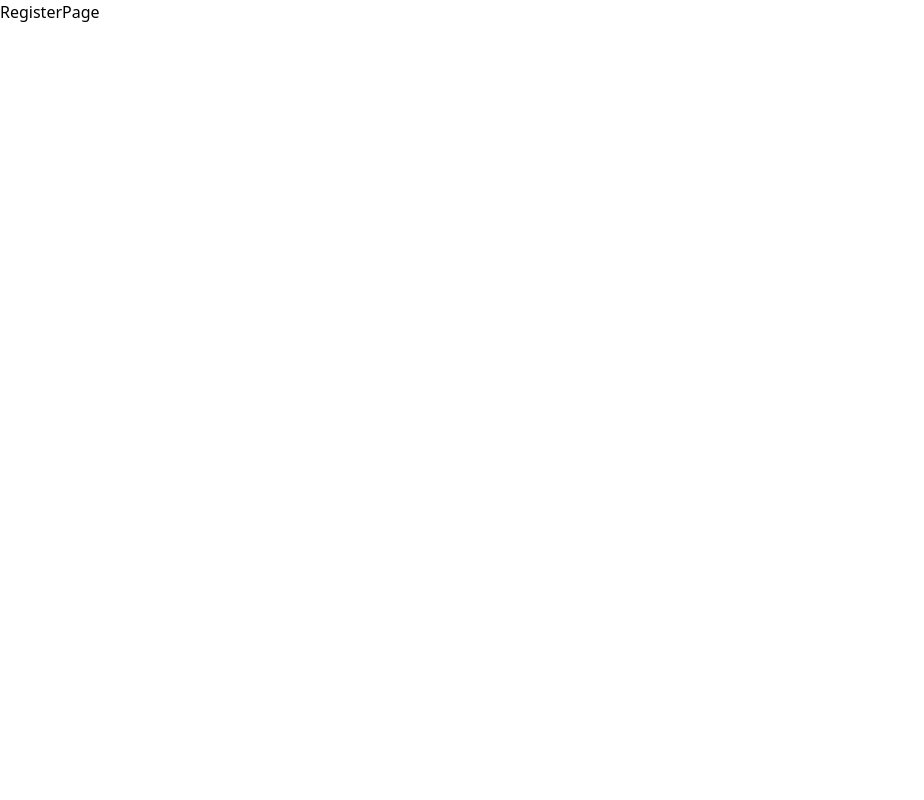
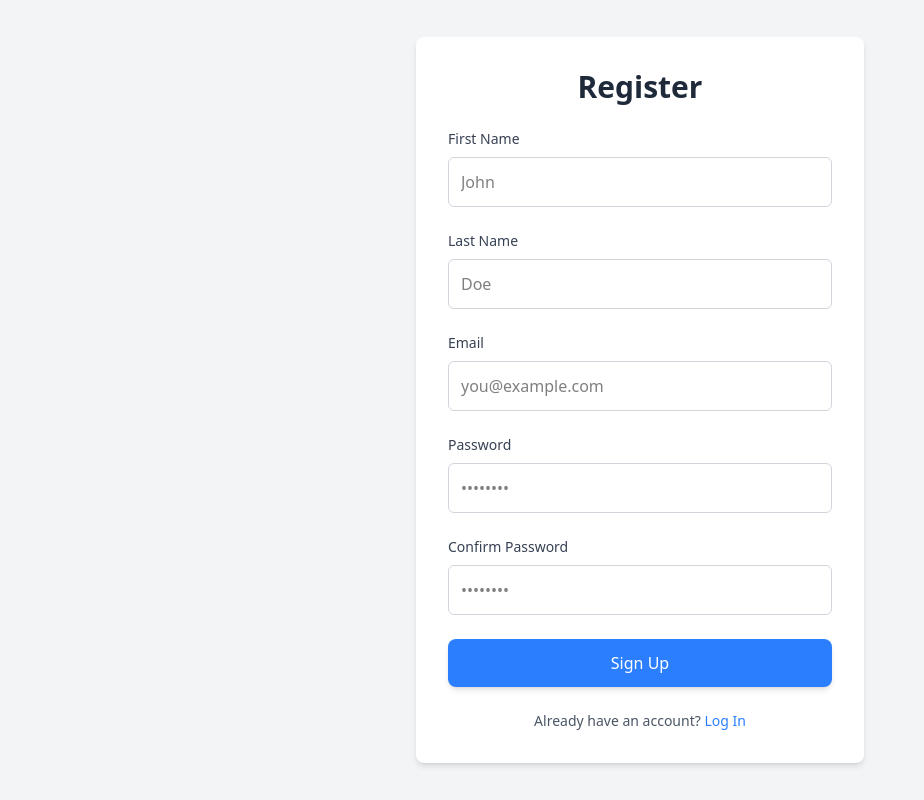
Before and after one commit to Arjunhg/all-about-nextjs, a Next.js app: page /05.SkipRoute/register in a window 1280 px wide. Shown: the whole page, without its empty margins (0-924 px from the left). Built offline with nearby package versions, Linux system fonts and the light colour scheme.

Commit message:
(update): Complete login and register component

```diff
--- a/src/app/05.SkipRoute/(auth)/login/page.tsx
+++ b/src/app/05.SkipRoute/(auth)/login/page.tsx
@@ -1,6 +1,63 @@
+"use client";
 
-const LoginPage = () => {
-  return <div>LoginPage</div>;
+const Login = () => {
+  return (
+    <div className="flex items-center justify-center min-h-screen bg-gray-100 p-6">
+      <div className="bg-white p-8 rounded-lg shadow-md w-full max-w-sm">
+        <h1 className="text-3xl font-bold text-center text-gray-800 mb-6">
+          Login
+        </h1>
+
+        <form className="space-y-6">
+          <div>
+            <label
+              htmlFor="email"
+              className="block text-sm font-medium text-gray-700"
+            >
+              Email
+            </label>
+            <input
+              type="email"
+              id="email"
+              className="w-full p-3 mt-2 border border-gray-300 rounded-md focus:outline-none focus:ring-2 focus:ring-blue-500"
+              placeholder="you@example.com"
+            />
+          </div>
+
+          <div>
+            <label
+              htmlFor="password"
+              className="block text-sm font-medium text-gray-700"
+            >
+              Password
+            </label>
+            <input
+              type="password"
+              id="password"
+              className="w-full p-3 mt-2 border border-gray-300 rounded-md focus:outline-none focus:ring-2 focus:ring-blue-500"
+              placeholder="••••••••"
+            />
+          </div>
+
+          <button
+            type="submit"
+            className="w-full py-3 bg-blue-500 text-white rounded-lg shadow-md hover:bg-blue-600 transition duration-200"
+          >
+            Log In
+          </button>
+        </form>
+
+        <div className="mt-6 text-center">
+          <p className="text-sm text-gray-600">
+            Don&apos;t have an account?{" "}
+            <a href="/register" className="text-blue-500 hover:underline">
+              Register
+            </a>
+          </p>
+        </div>
+      </div>
+    </div>
+  );
 };
 
-export default LoginPage;
+export default Login;
--- a/src/app/05.SkipRoute/(auth)/register/page.tsx
+++ b/src/app/05.SkipRoute/(auth)/register/page.tsx
@@ -1,6 +1,113 @@
+"use client";
 
-const RegisterPage = () => {
-  return <div>RegisterPage</div>;
+const Register = () => {
+  return (
+    <div className="flex items-center justify-center min-h-screen bg-gray-100 p-6">
+      <div className="bg-white p-8 rounded-lg shadow-md w-full max-w-md">
+        <h1 className="text-3xl font-bold text-center text-gray-800 mb-6">
+          Register
+        </h1>
+
+        <form className="space-y-6">
+          <div>
+            <label
+              htmlFor="firstName"
+              className="block text-sm font-medium text-gray-700"
+            >
+              First Name
+            </label>
+            <input
+              type="text"
+              id="firstName"
+              name="firstName"
+              className="w-full p-3 mt-2 border border-gray-300 rounded-md focus:outline-none focus:ring-2 focus:ring-blue-500"
+              placeholder="John"
+            />
+          </div>
+
+          <div>
+            <label
+              htmlFor="lastName"
+              className="block text-sm font-medium text-gray-700"
+            >
+              Last Name
+            </label>
+            <input
+              type="text"
+              id="lastName"
+              name="lastName"
+              className="w-full p-3 mt-2 border border-gray-300 rounded-md focus:outline-none focus:ring-2 focus:ring-blue-500"
+              placeholder="Doe"
+            />
+          </div>
+
+          <div>
+            <label
+              htmlFor="email"
+              className="block text-sm font-medium text-gray-700"
+            >
+              Email
+            </label>
+            <input
+              type="email"
+              id="email"
+              name="email"
+              className="w-full p-3 mt-2 border border-gray-300 rounded-md focus:outline-none focus:ring-2 focus:ring-blue-500"
+              placeholder="you@example.com"
+            />
+          </div>
+
+          <div>
+            <label
+              htmlFor="password"
+              className="block text-sm font-medium text-gray-700"
+            >
+              Password
+            </label>
+            <input
+              type="password"
+              id="password"
+              name="password"
+              className="w-full p-3 mt-2 border border-gray-300 rounded-md focus:outline-none focus:ring-2 focus:ring-blue-500"
+              placeholder="••••••••"
+            />
+          </div>
+
+          <div>
+            <label
+              htmlFor="confirmPassword"
+              className="block text-sm font-medium text-gray-700"
+            >
+              Confirm Password
+            </label>
+            <input
+              type="password"
+              id="confirmPassword"
+              name="confirmPassword"
+              className="w-full p-3 mt-2 border border-gray-300 rounded-md focus:outline-none focus:ring-2 focus:ring-blue-500"
+              placeholder="••••••••"
+            />
+          </div>
+
+          <button
+            type="submit"
+            className="w-full py-3 bg-blue-500 text-white rounded-lg shadow-md hover:bg-blue-600 transition duration-200"
+          >
+            Sign Up
+          </button>
+        </form>
+
+        <div className="mt-6 text-center">
+          <p className="text-sm text-gray-600">
+            Already have an account?{" "}
+            <a href="/login" className="text-blue-500 hover:underline">
+              Log In
+            </a>
+          </p>
+        </div>
+      </div>
+    </div>
+  );
 };
 
-export default RegisterPage;
+export default Register;
```
